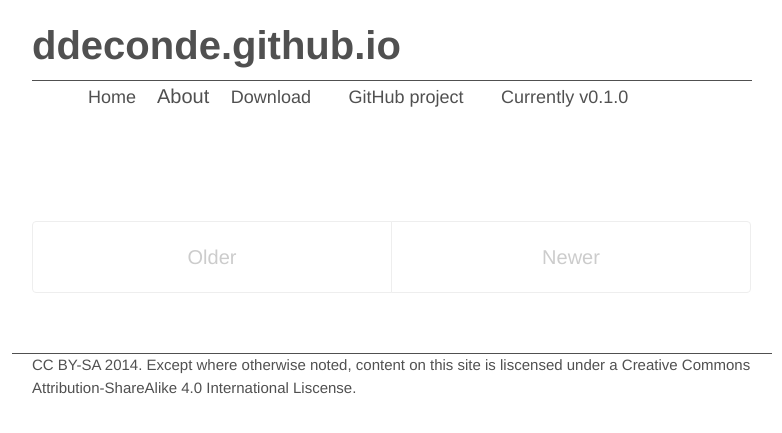
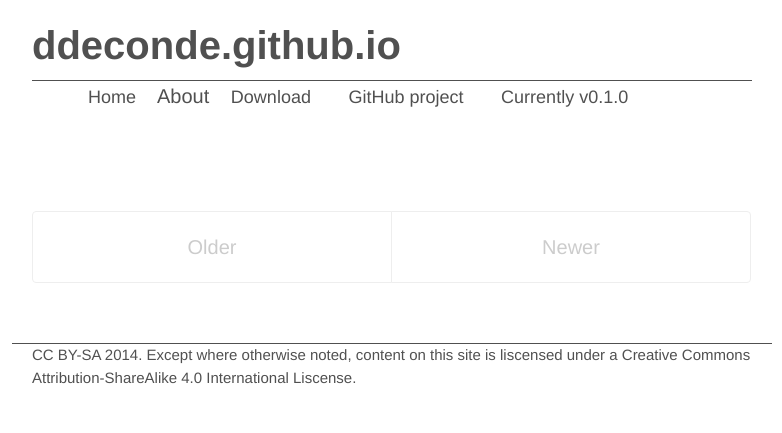
Before and after one commit to ddeconde/ddeconde.github.io, a Jekyll site: the page built from index.html, in a window 1280 px wide. Shown: the top 433 px of the page, without its empty margins (248-1030 px from the left). Built offline with Jekyll 4.4.1, drawn with Linux system fonts in a browser that asks for light colours; Markdown is read by kramdown in place of the engine named in the settings; the list of posts is cut into pages by our own code.

Commit message:
back to poole

```diff
--- a/public/css/poole.css
+++ b/public/css/poole.css
@@ -299,7 +299,7 @@ tbody tr:nth-child(odd) th {
 
 .masthead {
   padding-top:    1rem;
-  padding-bottom: 1rem;
+  padding-bottom: 0.5rem;
   margin-bottom: 3rem;
 }
 .masthead-title {
```
